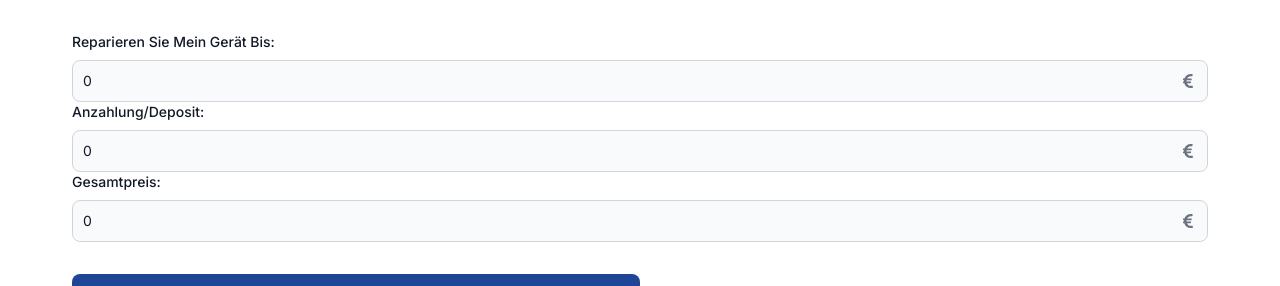
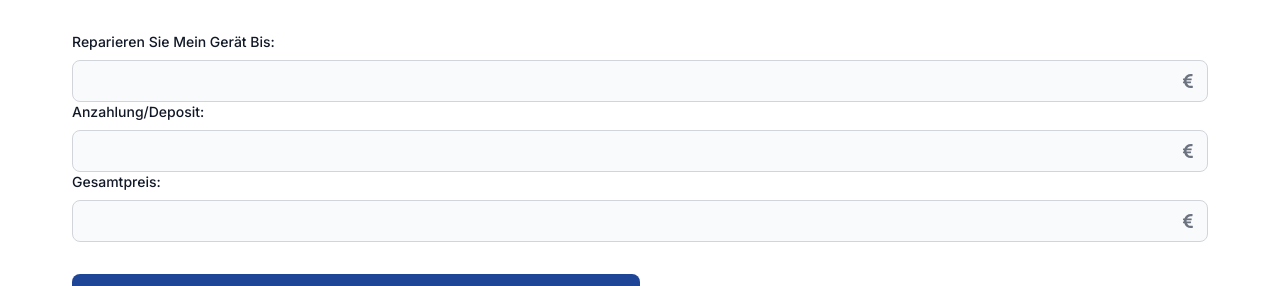
Before and after one commit to MuhEid/phoneytech-form, a Next.js app: page /form in a window 1280 px wide. Shown: the part 2003-2289 px from the top of the page. Built offline with nearby package versions, Linux system fonts and the light colour scheme.

Commit message:
fix: update form fields to allow null values for pricing

```diff
--- a/src/app/form/page.tsx
+++ b/src/app/form/page.tsx
@@ -19,9 +19,9 @@ export type FormData = {
     repairs: {};
     totalAccessoryPrice: number;
     deviceUnlockCode: string;
-    repairMaxPrice: number;
-    deposit: number;
-    totalPrice: number;
+    repairMaxPrice: number | null;
+    deposit: number | null;
+    totalPrice: number | null;
     notes: string;
     [key: string]: any;
 };
@@ -43,9 +43,9 @@ const RepairForm: React.FC = () => {
         totalAccessoryPrice: 0,
         repairs: {},
         deviceUnlockCode: "",
-        repairMaxPrice: 0,
-        deposit: 0,
-        totalPrice: 0,
+        repairMaxPrice: null,
+        deposit: null,
+        totalPrice: null,
         notes: "",
         orderId: "",
     });
--- a/src/components/Form.tsx
+++ b/src/components/Form.tsx
@@ -370,7 +370,7 @@ export default function Form({
                     label="Reparieren Sie mein Gerät bis:"
                     type="number"
                     name="repairMaxPrice"
-                    value={formData.repairMaxPrice}
+                    value={formData.repairMaxPrice ?? ""}
                     onChange={handleInput}
                     euro
                 />
@@ -380,7 +380,7 @@ export default function Form({
                     label="Anzahlung/Deposit:"
                     type="number"
                     name="deposit"
-                    value={formData.deposit}
+                    value={formData.deposit ?? ""}
                     onChange={handleInput}
                     euro
                 />
@@ -390,14 +390,14 @@ export default function Form({
                     label="Gesamtpreis:"
                     type="number"
                     name="totalPrice"
-                    value={formData.totalPrice}
+                    value={formData.totalPrice ?? ""}
                     onChange={handleInput}
                     euro
                 />
             </div>
             <div className="my-4">
                 <div className="text-white flex w-1/2 items-center justify-around bg-main hover:bg-blue-900 focus:ring-4 focus:ring-blue-300 font-medium rounded-lg text-sm px-5 py-2.5  focus:outline-none">
-                    <Link href="/terms" className="">
+                    <Link href="/terms" target="_blank" className="">
                         Allgemeine Geschäftsbedingungen lesen
                     </Link>
                     <FaAngleRight size={16} />
```
